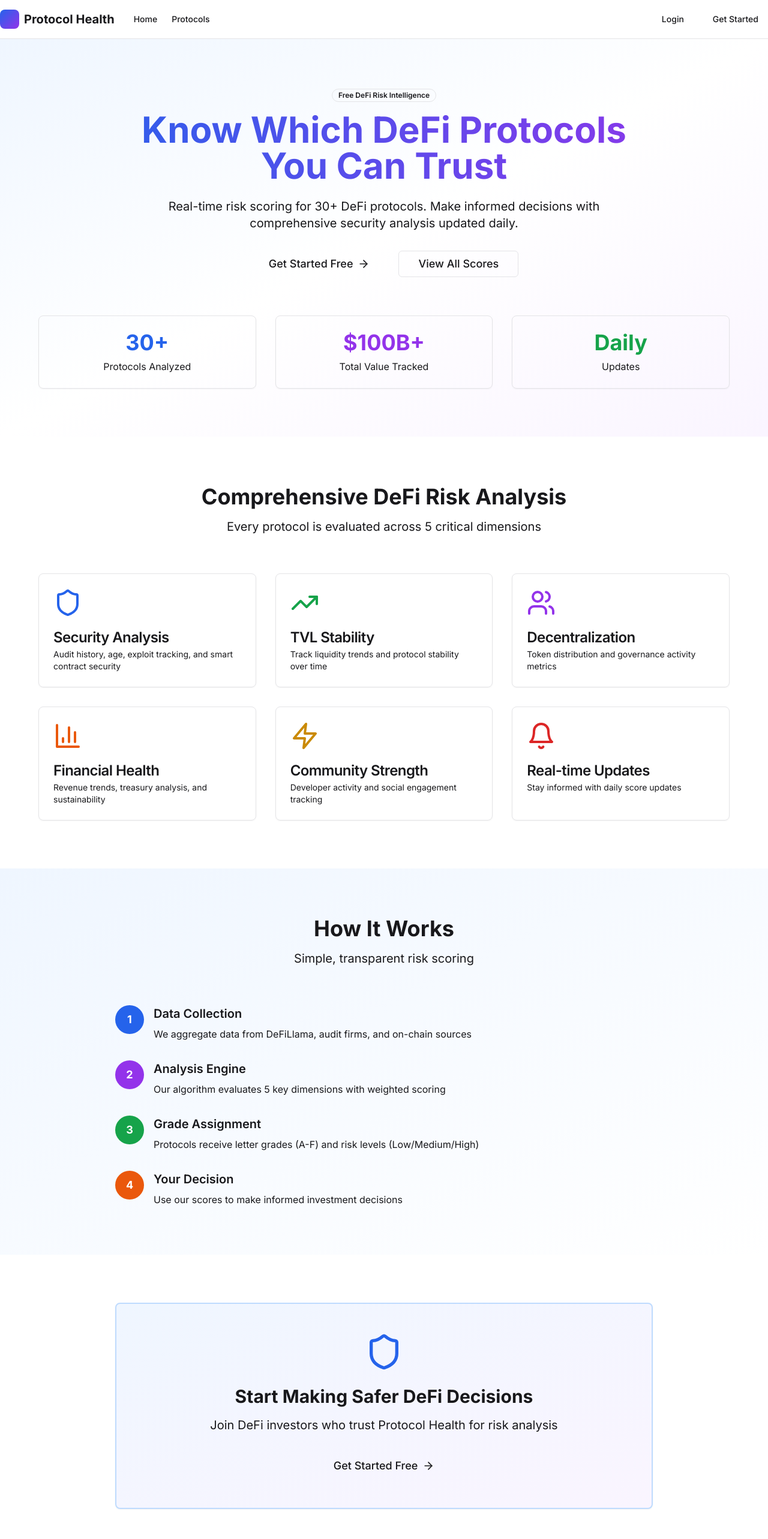
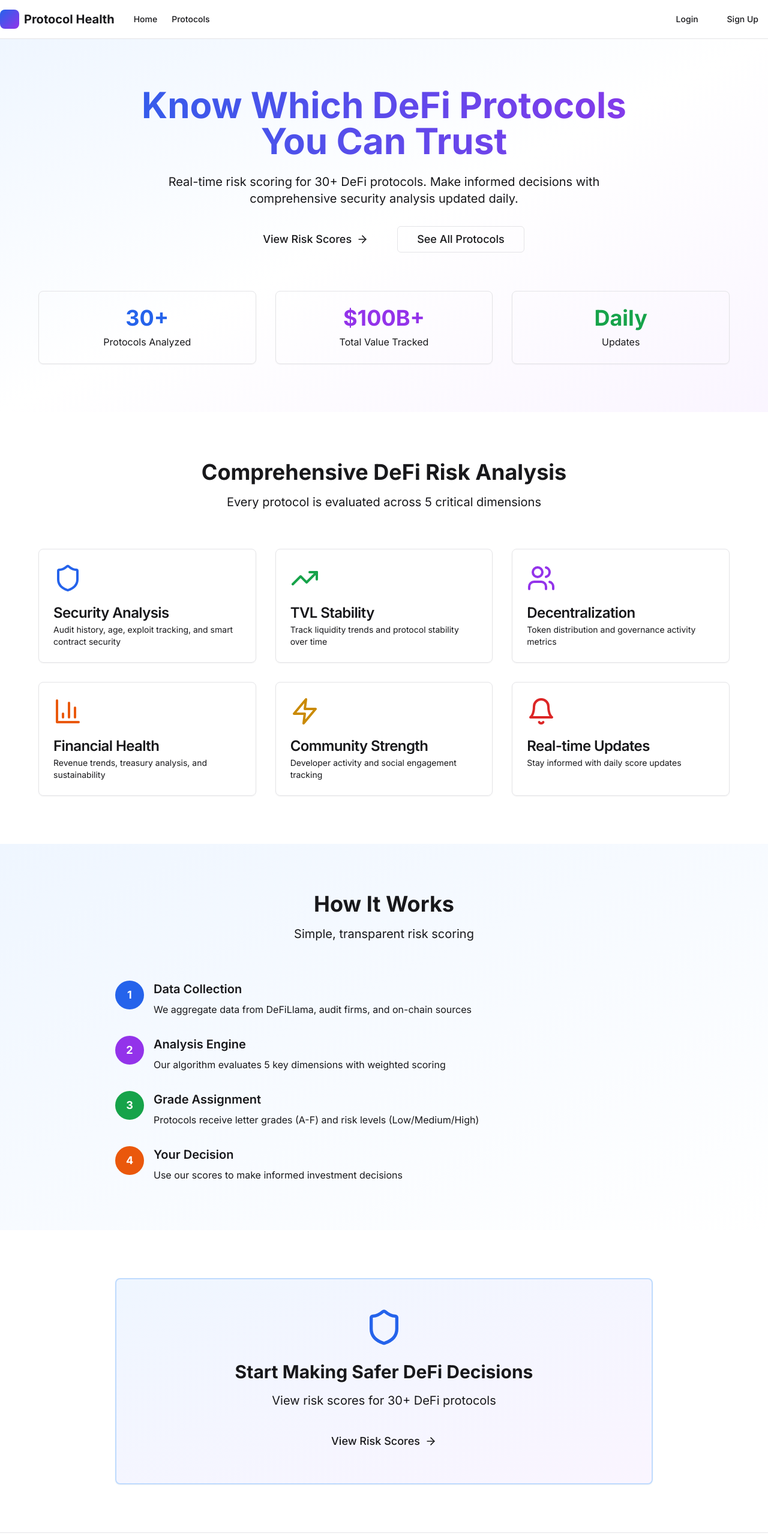
Before and after one commit to Cryptoshovelbot/protocol-health, a Next.js app: page / in a window 1280 px wide. Shown: the top 2566 px of the page at 60% size. Built offline with nearby package versions, Linux system fonts and the light colour scheme.

Commit message:
Update CTAs: focus on viewing scores first, signup for full access

```diff
--- a/app/page.tsx
+++ b/app/page.tsx
@@ -4,7 +4,7 @@ import { Footer } from '@/components/footer';
 import { Button } from '@/components/ui/button';
 import { Card, CardContent, CardDescription, CardHeader, CardTitle } from '@/components/ui/card';
 import { Badge } from '@/components/ui/badge';
-import { Shield, TrendingUp, Bell, BarChart3, CheckCircle, ArrowRight, Zap, Users } from 'lucide-react';
+import { Shield, TrendingUp, Bell, BarChart3, ArrowRight, Zap, Users } from 'lucide-react';
 
 export default function Home() {
   return (
@@ -16,9 +16,6 @@ export default function Home() {
         <section className="relative py-20 px-4 bg-gradient-to-br from-blue-50 via-white to-purple-50">
           <div className="max-w-6xl mx-auto">
             <div className="text-center mb-12">
-              <Badge className="mb-4" variant="outline">
-                Free DeFi Risk Intelligence
-              </Badge>
               <h1 className="text-5xl md:text-6xl font-bold mb-6 bg-gradient-to-r from-blue-600 to-purple-600 bg-clip-text text-transparent">
                 Know Which DeFi Protocols<br />You Can Trust
               </h1>
@@ -26,15 +23,15 @@ export default function Home() {
                 Real-time risk scoring for 30+ DeFi protocols. Make informed decisions with comprehensive security analysis updated daily.
               </p>
               <div className="flex flex-col sm:flex-row gap-4 justify-center">
-                <Link href="/signup">
+                <Link href="/protocols">
                   <Button size="lg" className="text-lg px-8">
-                    Get Started Free
+                    View Risk Scores
                     <ArrowRight className="ml-2 h-5 w-5" />
                   </Button>
                 </Link>
                 <Link href="/protocols">
                   <Button size="lg" variant="outline" className="text-lg px-8">
-                    View All Scores
+                    See All Protocols
                   </Button>
                 </Link>
               </div>
@@ -214,11 +211,11 @@ export default function Home() {
                   Start Making Safer DeFi Decisions
                 </h2>
                 <p className="text-xl text-muted-foreground mb-8 max-w-2xl mx-auto">
-                  Join DeFi investors who trust Protocol Health for risk analysis
+                  View risk scores for 30+ DeFi protocols
                 </p>
-                <Link href="/signup">
+                <Link href="/protocols">
                   <Button size="lg" className="text-lg px-8">
-                    Get Started Free
+                    View Risk Scores
                     <ArrowRight className="ml-2 h-5 w-5" />
                   </Button>
                 </Link>
--- a/components/header.tsx
+++ b/components/header.tsx
@@ -32,7 +32,7 @@ export function Header() {
             <Button variant="ghost">Login</Button>
           </Link>
           <Link href="/signup">
-            <Button>Get Started</Button>
+            <Button>Sign Up</Button>
           </Link>
         </div>
 
@@ -57,7 +57,7 @@ export function Header() {
               <Button variant="ghost" className="w-full">Login</Button>
             </Link>
             <Link href="/signup">
-              <Button className="w-full">Get Started</Button>
+              <Button className="w-full">Sign Up</Button>
             </Link>
           </nav>
         </div>
```
